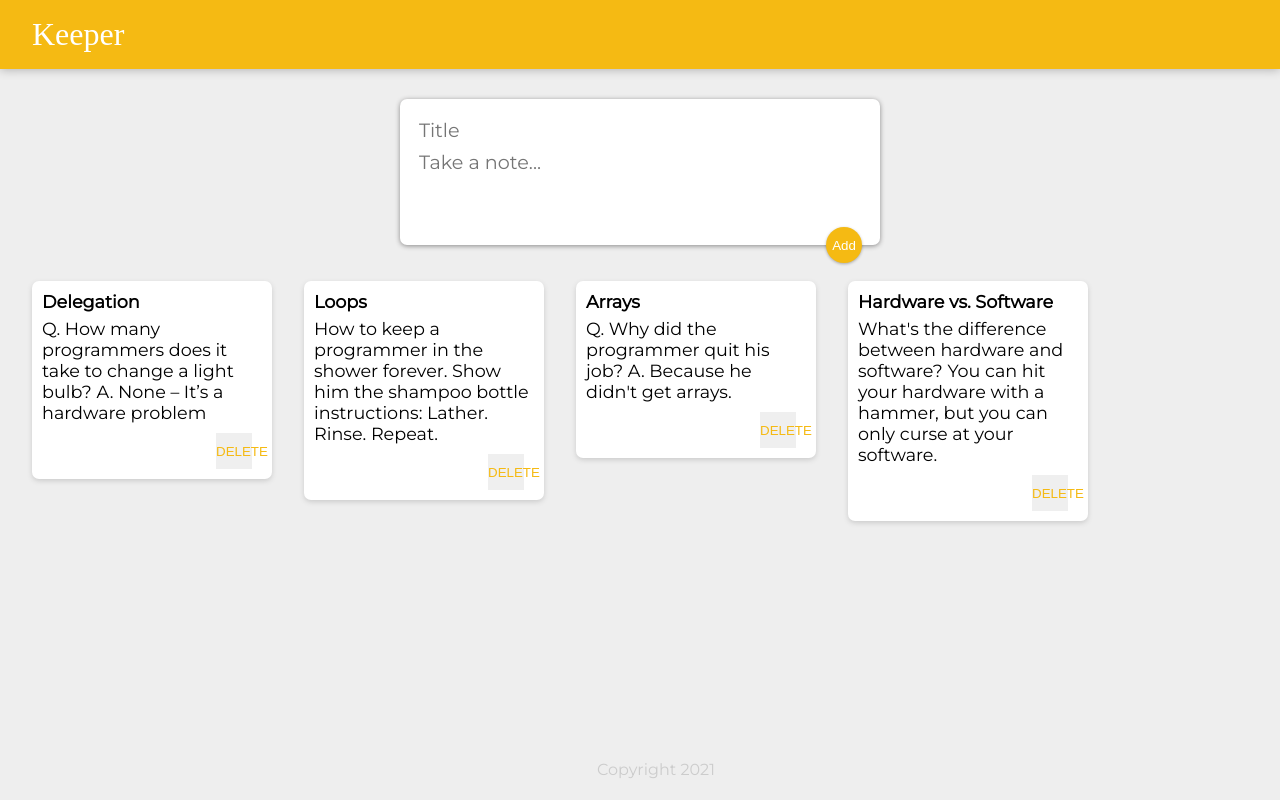
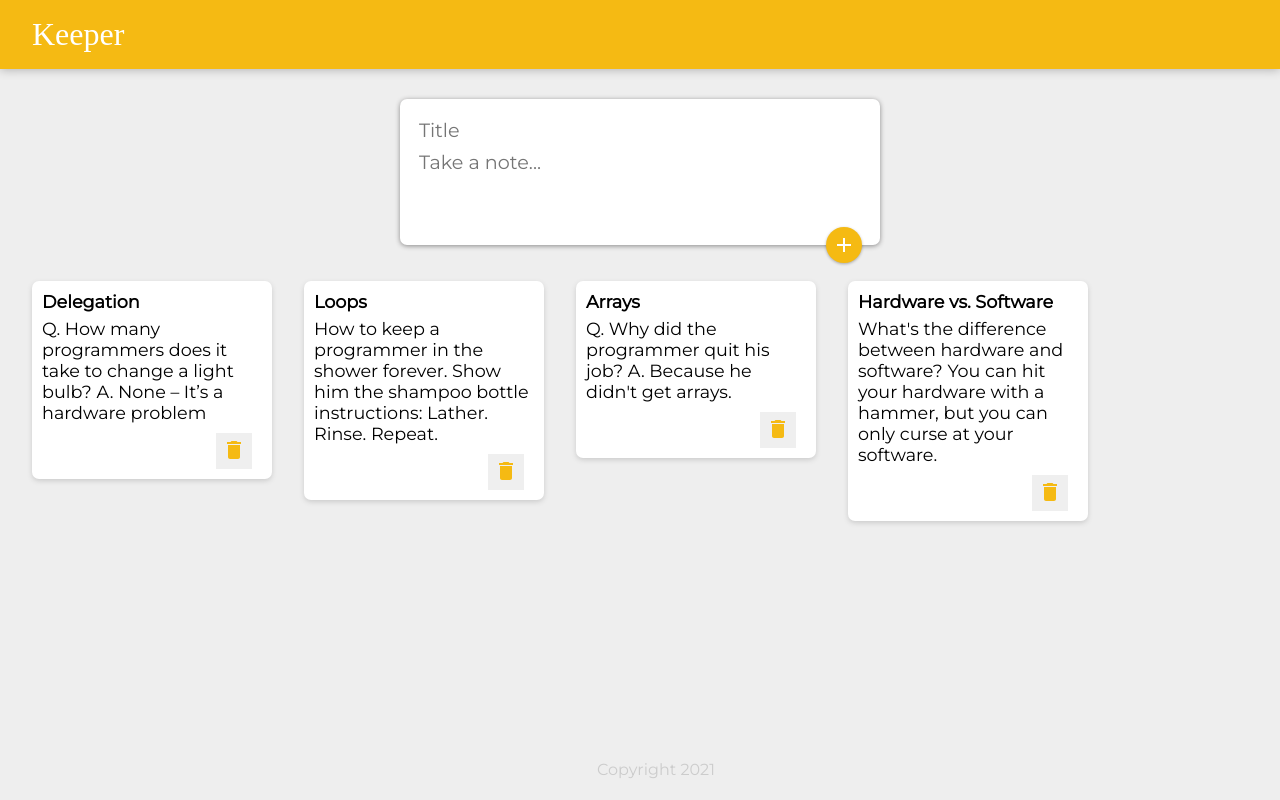
Before and after one commit to prabhuyadav/Notekeeper, a React (Create React App) app: page / in a window 1280 px wide. Built offline with nearby package versions, Linux system fonts and the light colour scheme; a web font is replaced by a local one.

Commit message:
Installed material UI and started adding built in components to style our app

```diff
--- a/package.json
+++ b/package.json
@@ -3,6 +3,8 @@
   "version": "0.1.0",
   "private": true,
   "dependencies": {
+    "@material-ui/core": "^4.11.3",
+    "@material-ui/icons": "^4.11.2",
     "@testing-library/jest-dom": "^5.11.10",
     "@testing-library/react": "^11.2.6",
     "@testing-library/user-event": "^12.8.3",
--- a/public/styles.css
+++ b/public/styles.css
@@ -67,7 +67,7 @@ footer p {
   outline: none;
 }
 
-form {
+form.create-note {
   position: relative;
   width: 480px;
   margin: 30px auto 20px auto;
@@ -76,8 +76,8 @@ form {
   border-radius: 7px;
   box-shadow: 0 1px 5px rgb(138, 137, 137);
 }
-form input,
-form textarea {
+form.create-note input,
+form.create-note textarea {
   width: 100%;
   border: none;
   padding: 4px;
@@ -86,7 +86,7 @@ form textarea {
   font-family: inherit;
   resize: none;
 }
-form button {
+form.create-note button {
   position: absolute;
   right: 18px;
   bottom: -18px;
--- a/src/components/CreateArea.jsx
+++ b/src/components/CreateArea.jsx
@@ -1,5 +1,7 @@
 import React from "react";
 import { useState } from "react";
+import AddIcon from "@material-ui/icons/Add";
+import Fab from "@material-ui/core/Fab";
 
 function CreateArea(props) {
   const [note, setNote] = useState({ title: "", content: "" });
@@ -16,7 +18,7 @@ function CreateArea(props) {
 
   return (
     <div>
-      <form>
+      <form className="create-note">
         <input
           name="title"
           placeholder="Title"
@@ -30,9 +32,9 @@ function CreateArea(props) {
           rows="3"
           onChange={handleChange}
         />
-        <button type="submit" onClick={add}>
-          Add
-        </button>
+        <Fab type="submit" onClick={add}>
+          <AddIcon />
+        </Fab>
       </form>
     </div>
   );
--- a/src/components/Note.jsx
+++ b/src/components/Note.jsx
@@ -1,4 +1,5 @@
 import React from "react";
+import DeleteIcon from "@material-ui/icons/Delete";
 
 function Note(props) {
   function removeNote() {
@@ -8,7 +9,9 @@ function Note(props) {
     <div className="note">
       <h1>{props.noteTitle}</h1>
       <p>{props.noteBody}</p>
-      <button onClick={removeNote}>DELETE</button>
+      <button onClick={removeNote}>
+        <DeleteIcon />
+      </button>
     </div>
   );
 }
```
Also changed, not shown: notes.txt, 1 other file (tests, documents, lock files or other folders).
